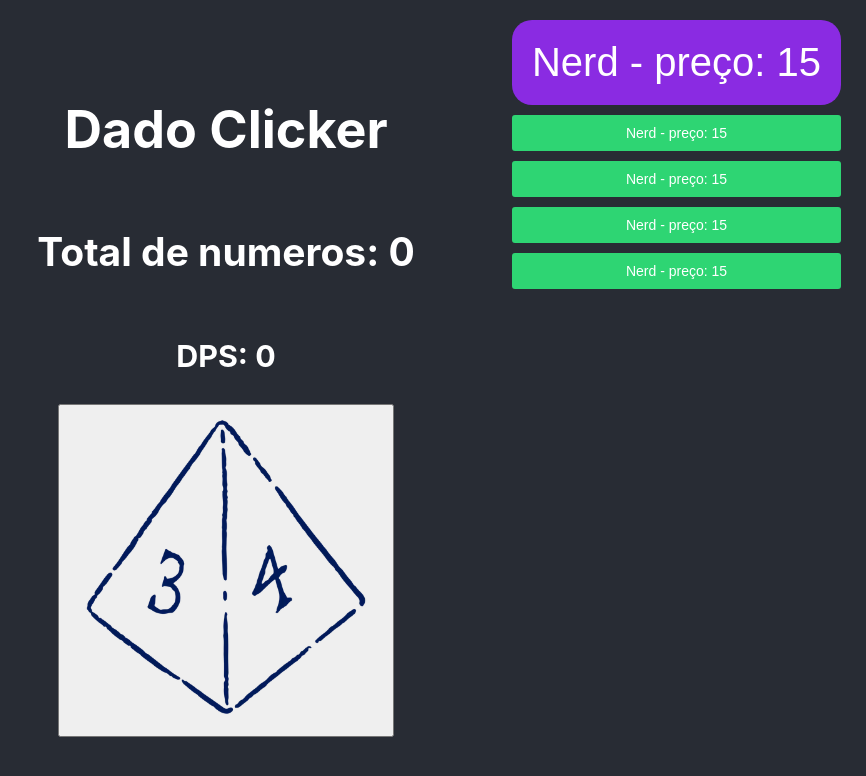
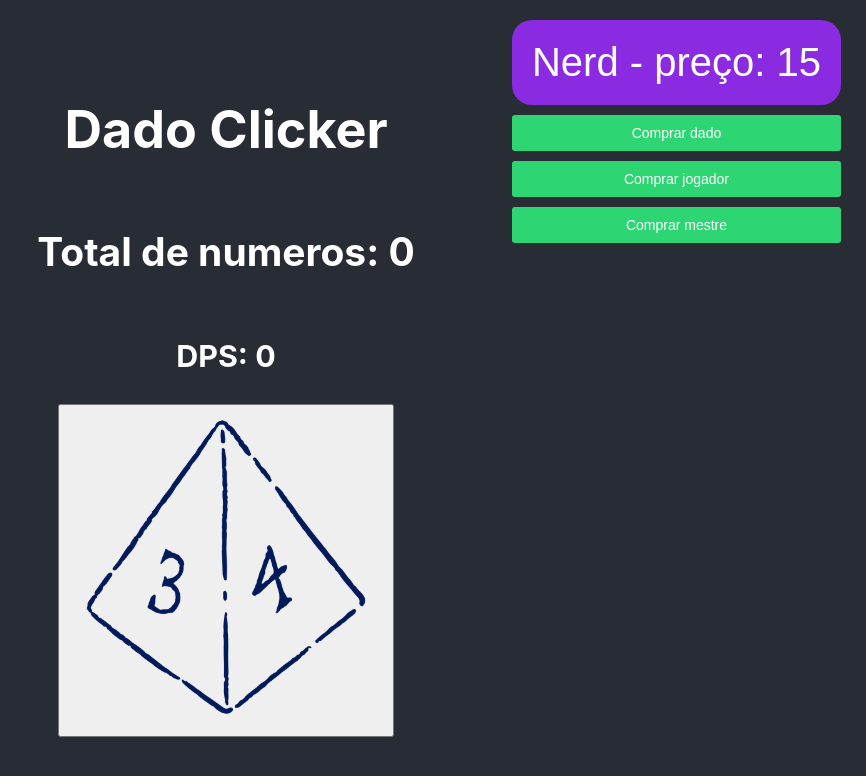
Before and after one commit to Sollarium22/Dados-base, a React (Create React App) app: page / in a window 1280 px wide. Shown: the top 776 px of the page, without its empty margins (414-1280 px from the left). Built offline with nearby package versions, Linux system fonts and the light colour scheme.

Commit message:
Arrumando construcoes
Construcoes arrumadas.

```diff
--- a/src/App.js
+++ b/src/App.js
@@ -9,6 +9,13 @@ function App() {
   const [contagem, setContagem] = useState(0); // total de dados
   const [DPS, setDps] = useState(0); // total de Dados por segundo Dps
   const [preco, setPreco] = useState(15);// preco
+  const [construcoes, setConstrucoes] = useState([
+  {nome: "dado", preco: 15, dps: 0.2,  quantidade: 0},
+  {nome: "jogador", preco: 100,dps: 1,  quantidade: 0},
+  {nome: "mestre", preco: 1000,dps: 5,  quantidade: 0}
+  ]
+
+  )
 
   function contarDado(){
     setContagem(contagem + 1);
@@ -22,13 +29,24 @@ function App() {
     return() => clearInterval(timer);
   }, [DPS]);
 
-  function comprarConstrucao() {
-    if (contagem >= preco){
-      setContagem(contagem - preco);
-      setDps(DPS + 1);
-      setPreco(Math.floor(preco*1.2));
-    }
+  function comprarConstrucao(indice) {
+    setConstrucoes((anterior) =>
+      anterior.map((c, i) => {
+        if (contagem >= c.preco && i == indice) {
+          setContagem(contagem - c.preco);
+          return  {
+            ...c,
+            quantidade: c.quantidade+1,
+            preco: Math.floor(preco*1.2)
+          }
+        }
+        return c;
+      }
+      )
+    )
   }
+
+
 
   return (
     <div className="App">
@@ -42,11 +60,11 @@ function App() {
 
     <div class="menu-lateral">
         <button id="nerd" onClick={comprarConstrucao} style={{cursor: "pointer"}}>Nerd -  preço: {preco}</button>
-        <button  onClick={comprarConstrucao} style={{cursor: "pointer"}}>Nerd -  preço: {preco}</button>
-        <button  onClick={comprarConstrucao} style={{cursor: "pointer"}}>Nerd -  preço: {preco}</button>
-        <button  onClick={comprarConstrucao} style={{cursor: "pointer"}}>Nerd -  preço: {preco}</button>
-        <button  onClick={comprarConstrucao} style={{cursor: "pointer"}}>Nerd -  preço: {preco}</button>
 
+    {construcoes.map((c, i) =>
+      <button> Comprar {c.nome}
+      </button>
+    )}
 
     </div>
 
--- a/src/index.css
+++ b/src/index.css
@@ -53,5 +53,4 @@ body {
     border-radius: 3px;
     cursor: pointer;
     white-space: nowrap;
-
 }
```
